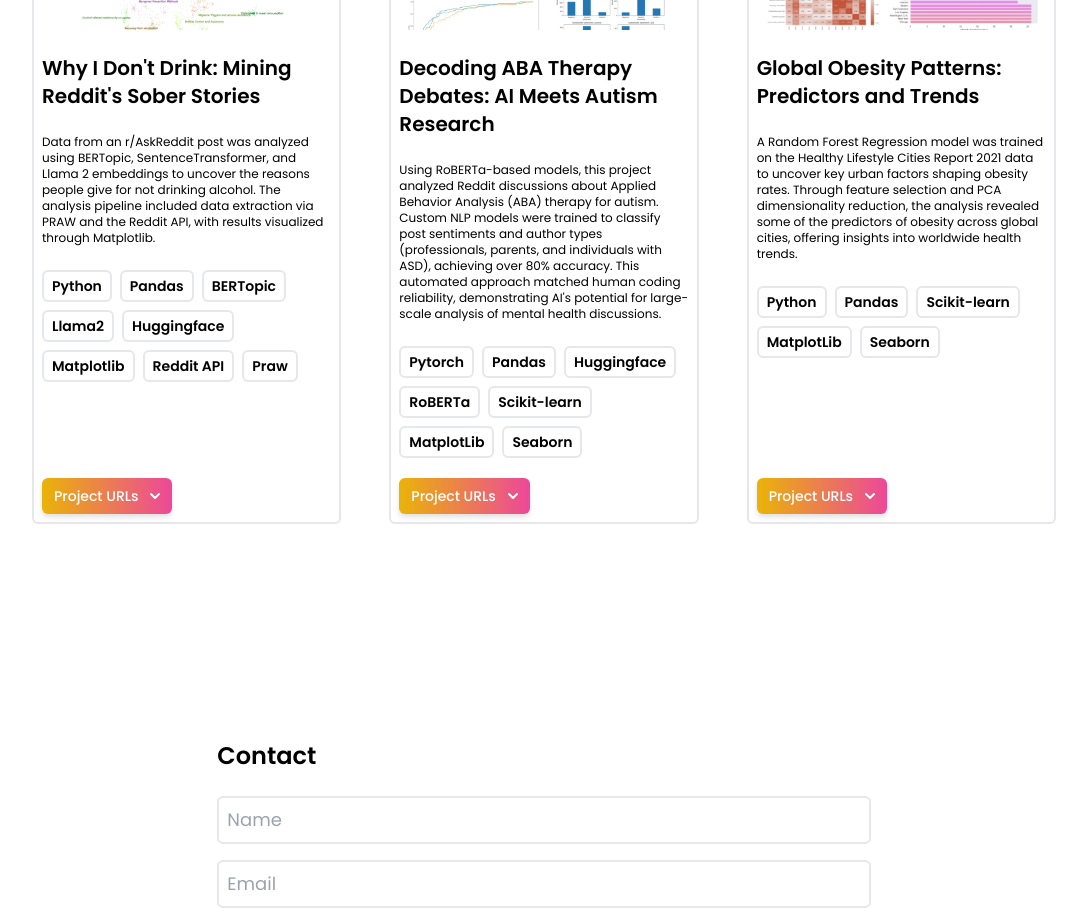
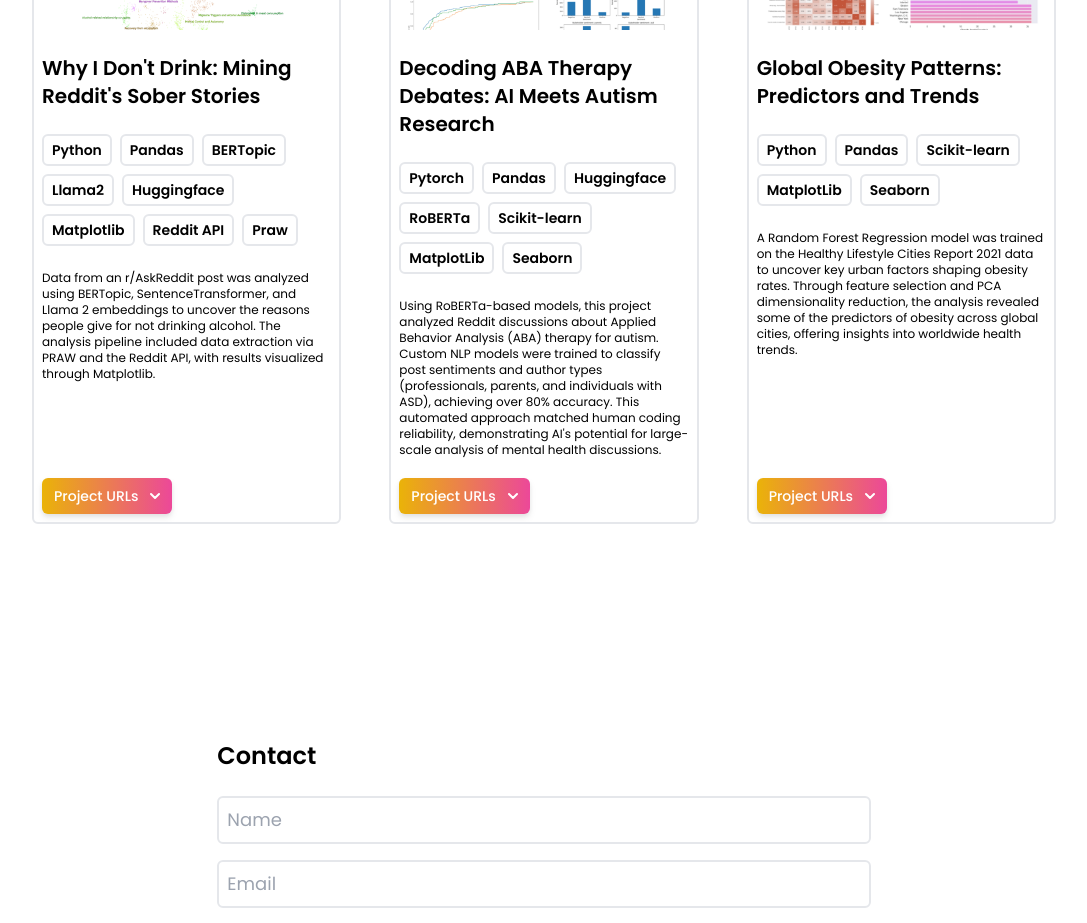
Before and after one commit to andrea-mar/ds-portfolio, a React (Vite) app: page / in a window 1280 px wide. Shown: the part 1940-2863 px from the top of the page, without its empty margins (96-1183 px from the left). Built offline with nearby package versions, Linux system fonts and the light colour scheme.

Commit message:
changed layout project item

```diff
--- a/src/components/PortfolioItem.jsx
+++ b/src/components/PortfolioItem.jsx
@@ -44,9 +44,7 @@ function PortfolioItem({ title, description, imgUrl, stack, links }) {
                 <h3 className="text-lg md:text-lg xl:text-xl 2xl:text-2xl mb-2 md:mb-3 xl:mb-6 2xl:mb-8 font-semibold pt-4 xl:pt-6 2xl:pt-8">
                     {title}
                 </h3>
-                <p className="text-xs 2xl:text-sm mb-2 md:mb-3 xl:mb-6 2xl:mb-8">
-                    {description}
-                </p>
+
                 <p className="flex flex-wrap gap-2 flex-row items-center justify-start text-xs md:text-sm xl:text-sm 2xl:text-lg">
                     {stack.map((item, index) => (
                         <span
@@ -56,6 +54,9 @@ function PortfolioItem({ title, description, imgUrl, stack, links }) {
                             {item}
                         </span>
                     ))}
+                </p>
+                <p className="text-xs 2xl:text-sm mt-2 md:mt-3 xl:mt-6 2xl:mt-8">
+                    {description}
                 </p>
             </div>
             <div className="absolute bottom-2 left-2">
```
